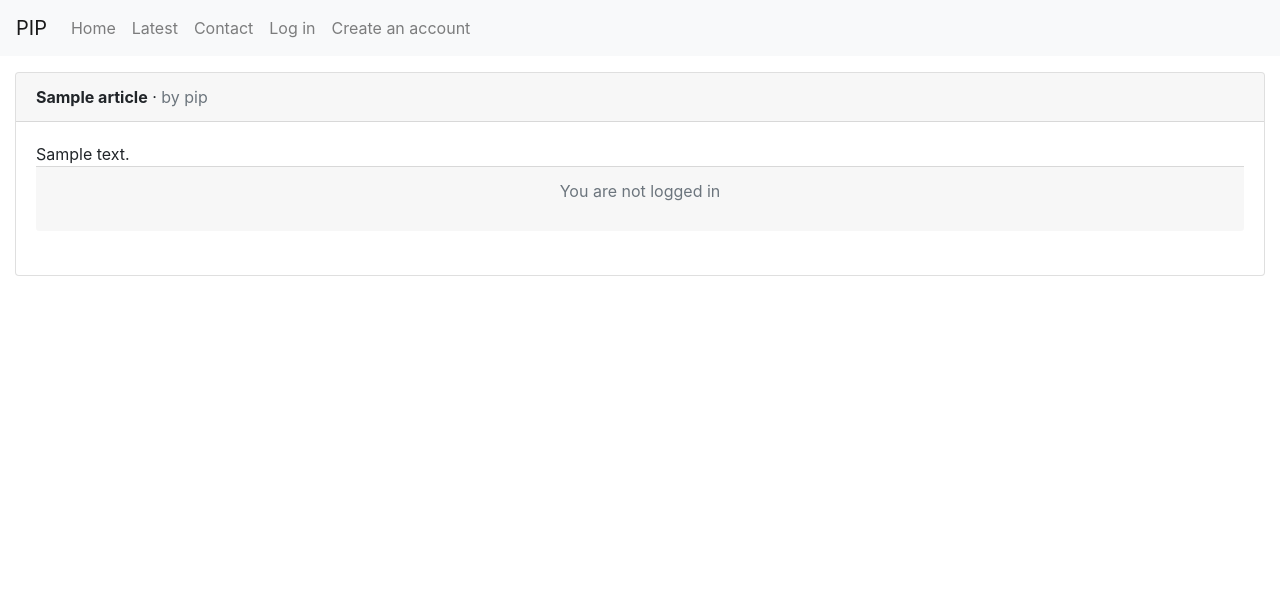
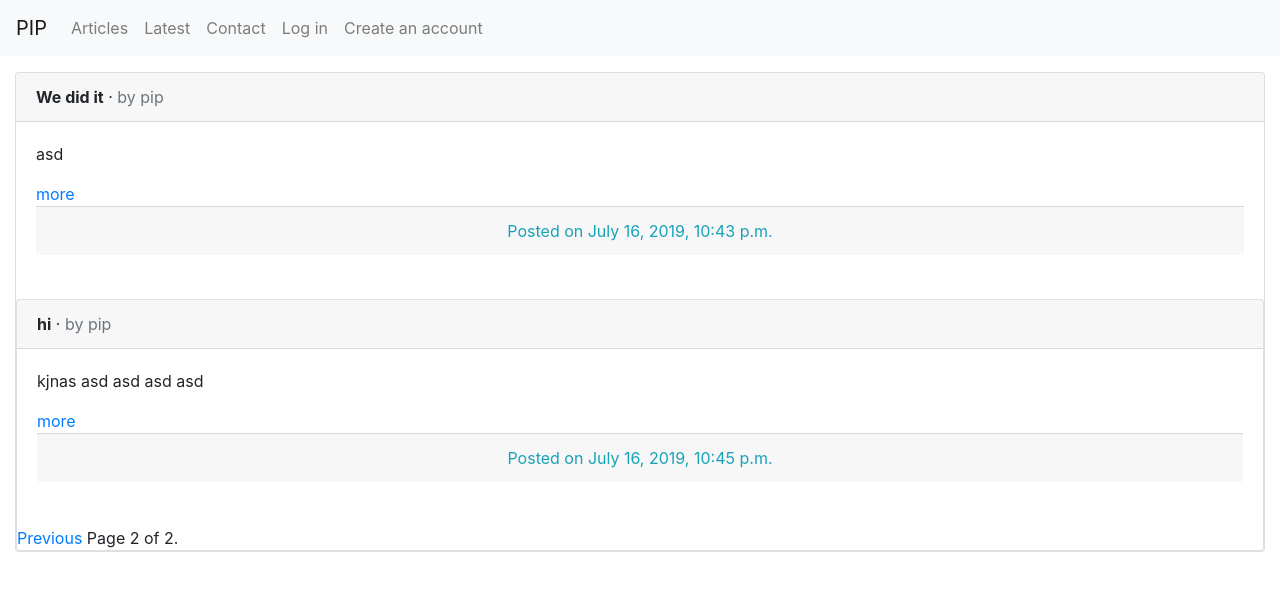
Before and after one commit to BLink291/CRS, a Django app: a page that uses src/templates/base.html in a window 1280 px wide. Shown: the top 591 px of the page. Run offline with Django 3.2, Linux system fonts and the light colour scheme; data comes from the database, SQL or seed files in the repository; tables that the repository leaves empty hold one stand-in row (values such as "Sample post"); some libraries are stand-ins or nearby versions.

Commit message:
page redirections not working

```diff
--- a/src/accounts/urls.py
+++ b/src/accounts/urls.py
@@ -6,7 +6,7 @@ from .views import IndexPageView, LoginView, LogOutView, RegisterationView, Acti
 app_name = 'accounts'
 
 urlpatterns = [
-    path('', IndexPageView.as_view(), name = 'index'),
+    #path('', IndexPageView.as_view(), name = 'index'),
     path('log-in/', LoginView.as_view(), name = 'log_in'),
     path('log-out/', LogOutView.as_view(), name = 'log_out'),
     path('register/', RegisterationView.as_view(), name = 'register'),
--- a/src/accounts/views.py
+++ b/src/accounts/views.py
@@ -24,7 +24,7 @@
 # Create your views here.
 
 class IndexPageView(TemplateView):
-    template_name = 'accounts/index.html'
+    template_name = 'index.html'
 
 
 class GuestView(View):
@@ -39,7 +39,7 @@
     form_class = LoginForm
     def form_valid(self, form):
         login(self.request, form.user_cache )
-        return redirect('accounts:index')
+        return redirect(settings.LOGIN_REDIRECT_URL)
 
 
 class LogOutView(LoginRequiredMixin, LogoutView):
@@ -78,7 +78,7 @@
             login( request, user)
 
             messages.success(request, _('Successfully Registered!'))
-            return redirect('accounts:index')
+            return redirect('articles:index')
 
 
         return redirect('accounts:log_in')
--- a/src/articles/models.py
+++ b/src/articles/models.py
@@ -7,9 +7,11 @@ from django.utils.translation import ugettext as _
 # Create your models here.
 
 class Article(models.Model):
-    title = models.CharField(max_length=255)
+    title = models.CharField(max_length=255 )
+    slug = models.SlugField(max_length= 255, unique_for_date = 'created')
     body = models.TextField()
-    date = models.DateTimeField(auto_now_add=True)
+    created = models.DateTimeField(auto_now_add=True)
+    updated = models.DateTimeField(auto_now= True)
     author = models.ForeignKey(User, on_delete=models.CASCADE)
 
     lat = models.DecimalField(_('Latitude'), max_digits=22, decimal_places=16, blank=True, null=True)
@@ -19,4 +21,8 @@ class Article(models.Model):
         return self.title
 
     def get_absolute_url(self):
-        return reverse('article_detail', args=[str(self.id)])
+        return reverse('articles:article_detail',
+                            args=[ self.created.year,
+                            self.created.month,
+                            self.created.day,
+                            self.slug])
--- a/src/articles/urls.py
+++ b/src/articles/urls.py
@@ -7,18 +7,19 @@ from .views import (
     ArticleCreateView,
 )
 
+app_name = 'articles'
+urlpatterns = [
 
-urlpatterns = [
+    path('', ArticleListView.as_view(), name='list'),
 
     path('<int:pk>/edit/',
         ArticleUpdateView.as_view(), name='article_edit'),
-    path('<int:pk>/',
+    path('<int:year>/<int:month>/<int:day>/<slug:post>/',
         ArticleDetailView.as_view(), name='article_detail'),
     path('<int:pk>/delete/',
         ArticleDeleteView.as_view(), name='article_delete'),
 
     path('new/', ArticleCreateView.as_view(), name='article_new'),
 
-    path('', ArticleListView.as_view(), name='article_list'),
 
 ]
--- a/src/articles/views.py
+++ b/src/articles/views.py
@@ -2,13 +2,14 @@ from django.shortcuts import render
 from django.views.generic import ListView, DetailView
 from django.views.generic.edit import UpdateView, DeleteView, CreateView
 from django.urls import reverse_lazy
-
 from .models import Article
 # Create your views here.
 
 
 class ArticleListView(ListView):
     model = Article
+    context_object_name = 'articles'
+    paginate_by = 3
     template_name = 'articlesApp/article_list.html'
 
 class ArticleCreateView(CreateView):
--- a/src/crimeReport/settings.py
+++ b/src/crimeReport/settings.py
@@ -142,8 +142,8 @@ MEDIA_URL = '/media/'
 LOCALE_PATHS = [
     os.path.join(BASE_DIR, 'locale')
 ]
-LOGIN_URL = 'accounts:log_in'
-LOGIN_REDIRECT_URL = 'accounts/index.html'
+LOGIN_URL = 'log_in'
+LOGIN_REDIRECT_URL = 'index'
 
 ENABLE_TWO_STEPS_REGISTRATION =False
 ENABLE_USER_ACTIVATION = False
--- a/src/crimeReport/urls.py
+++ b/src/crimeReport/urls.py
@@ -18,16 +18,15 @@ from django.conf import settings
 from django.conf.urls.static import static
 
 from django.urls import path, include
+
 from accounts.views import IndexPageView
-
 from django.views.generic.base import TemplateView
 
 urlpatterns = [
     path('admin/', admin.site.urls),
     path('articles/', include('articles.urls')),
     path('accounts/', include('accounts.urls')),
-
-    path('', IndexPageView.as_view(), name = 'index'),
+    path('', IndexPageView.as_view(), name='index'),
 
     path('map/', TemplateView.as_view(template_name='map.html')),
 
--- a/src/templates/accounts/login.html
+++ b/src/templates/accounts/login.html
@@ -1,4 +1,4 @@
-{% extends "accounts/base.html" %}
+{% extends "base.html" %}
 
 {% load bootstrap3 %}
 {% block content %}
--- a/src/templates/accounts/registration.html
+++ b/src/templates/accounts/registration.html
@@ -1,4 +1,4 @@
-{% extends "accounts/base.html" %}
+{% extends "base.html" %}
 {%load bootstrap3 %}
 
 {% block content %}
--- a/src/templates/articlesApp/article_list.html
+++ b/src/templates/articlesApp/article_list.html
@@ -5,27 +5,27 @@
 {% block title %}Articles{% endblock title %}
 
 {% block content %}
-    {% for article in object_list %}
+    {% for article in articles %}
         <div class="card">
             <div class="card-header">
                 <span class="font-weight-bold">{{ article.title }}</span> &middot;
+
                 <span class="text-muted">by {{ article.author}}
                 </span>
             </div>
         <div class="card-body">
-            {{ article.body }}
+            {{ article.body|truncatewords:30|linebreaks }}
+
+            <a href = "{{ article.get_absolute_url }}">
+                    more
+                </a>
             <div class="card-footer text-center text-muted">
-                {% if user.is_authenticated %}
-                <span class="text-info">{{ article.date }}</span>
-                <a href="{% url 'article_edit' article.pk %}">Edit</a> |
-                <a href="{% url 'article_delete' article.pk %}">Delete</a>
-
-                {% else %}
-                    <p>You are not logged in</p>
-                {% endif %}
+                <span class="text-info">Posted on {{ article.created }}</span>
             </div>
     </div>
     <br />
 {% endfor %}
 
+{%	include	"pagination.html" with page=page_obj	%}
+
 {% endblock content %}
--- a/src/templates/base.html
+++ b/src/templates/base.html
@@ -12,16 +12,18 @@
         <meta charset="utf-8">
 
         <title>PIP</title>
+        <!-- Latest compiled and minified CSS -->
         <link rel="stylesheet" href="https://maxcdn.bootstrapcdn.com/bootstrap/4.3.1/css/bootstrap.min.css">
-        <!-- Latest compiled and minified CSS
 
+        <!-- jQuery library -->
         <script src="https://ajax.googleapis.com/ajax/libs/jquery/3.4.1/jquery.min.js"></script>
 
+        <!-- Popper JS -->
         <script src="https://cdnjs.cloudflare.com/ajax/libs/popper.js/1.14.7/umd/popper.min.js"></script>
 
+        <!-- Latest compiled JavaScript -->
+        <script src="https://maxcdn.bootstrapcdn.com/bootstrap/4.3.1/js/bootstrap.min.js"></script>
 
-        <script src="https://maxcdn.bootstrapcdn.com/bootstrap/4.3.1/js/bootstrap.min.js"></script>
-    -->
 
         <!-- Favicon -->
         <link rel="manifest" href="{% static 'favicon/site.webmanifest' %}" />
@@ -39,7 +41,7 @@
 
 
         <nav class="navbar navbar-expand-lg navbar-light bg-light">
-                <a class="navbar-brand" href="{% url 'accounts:index' %}">PIP</a>
+                <a class="navbar-brand" href="{% url 'index' %}">PIP</a>
                 <button class="navbar-toggler" type="button" data-toggle="collapse" data-target="#navbarNavAltMarkup" aria-controls="navbarNavAltMarkup" aria-expanded="false" aria-label="Toggle navigation">
                         <span class="navbar-toggler-icon"></span>
                 </button>
@@ -48,7 +50,7 @@
                     <div class="navbar-nav">
                         {% if request.user.is_authenticated %}
 
-                                <a class="nav-link" href="{% url 'accounts:index' %}">Home</a>
+                                <a class="nav-link" href="{% url 'articles:list' %}">Articles</a>
 
 
                                 <a class="nav-link" href="#">Latest</a>
@@ -59,7 +61,7 @@
                                <a class="nav-link mr-auto-right" href="{% url 'accounts:log_out' %}">Log Out</a>
 
                         {% else %}
-                            <a class="nav-link" href="{% url 'accounts:index' %}">Home</a>
+                            <a class="nav-link" href="{% url 'articles:list' %}">Articles</a>
 
                             <a class="nav-link" href="#">Latest</a>
 
@@ -86,16 +88,6 @@
 </div>
 
 
-    <!-- Optional JavaScript -->
-    <!-- jQuery first, then Popper.js, then Bootstrap JS -->
-    <script src="https://stackpath.bootstrapcdn.com/bootstrap/4.3.1/js/bootstrap.min.js" integrity="sha384-JjSmVgyd0p3pXB1rRibZUAYoIIy6OrQ6VrjIEaFf/nJGzIxFDsf4x0xIM+B07jRM" crossorigin="anonymous"></script>
-    <script src="https://code.jquery.com/jquery-3.3.1.slim.min.js" integrity="sha384-q8i/X+965DzO0rT7abK41JStQIAqVgRVzpbzo5smXKp4YfRvH+8abtTE1Pi6jizo" crossorigin="anonymous"></script>
-    <script src="https://cdnjs.cloudflare.com/ajax/libs/popper.js/1.14.7/umd/popper.min.js" integrity="sha384-UO2eT0CpHqdSJQ6hJty5KVphtPhzWj9WO1clHTMGa3JDZwrnQq4sF86dIHNDz0W1" crossorigin="anonymous"></script>
-    <div id="mapContainer">
-
-    <!--Scripts added by child templates-->
-    {% block map_scripts %}  {% endblock map_scripts %}
-
 
 </body>
 </html>
--- a/src/templates/accounts/index.html
+++ b/src/templates/index.html
@@ -1,4 +1,4 @@
-{% extends "accounts/base.html" %}
+{% extends "base.html" %}
 
 {% block content %}
 
--- /dev/null
+++ b/src/templates/pagination.html
@@ -0,0 +1,13 @@
+<div	class="pagination">
+    <span	class="step-links">
+        {%	if	page.has_previous	%}
+            <a	href="?page={{	page.previous_page_number	}}">Previous</a>
+            {%	endif	%}
+            <span	class="current">
+            Page	{{	page.number	}}	of	{{	page.paginator.num_pages	}}.
+            </span>
+            {%	if	page.has_next	%}
+            <a	href="?page={{	page.next_page_number	}}">Next</a>
+            {%	endif	%}
+    </span>
+</div>
```
Also changed, not shown: src/articles/admin.py (+10 -1 lines), src/templates/accounts/base.html (deleted, +0 -93 lines), src/articles/migrations/0001_initial.py (deleted), src/articles/migrations/__init__.py (deleted), src/db.sqlite3.
